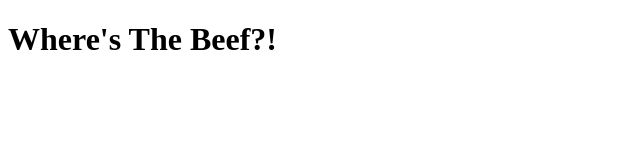
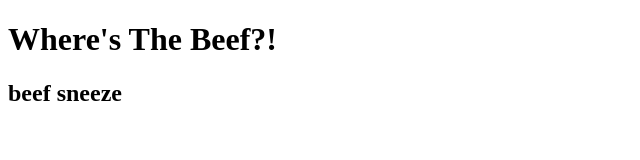
Before and after one commit to iamstillalexh/SDEV255Git, a plain HTML site: page index.html in a window 1280 px wide. Shown: the whole page, without its empty margins (0-640 px from the left). Drawn offline with Linux system fonts and the light colour scheme.

Commit message:
added beef sneeze

```diff
--- a/index.html
+++ b/index.html
@@ -8,6 +8,7 @@
   </head>
   <body>
     <h1>Where's The Beef?!</h1>
+    <h2>beef sneeze</h2>
     <script src="script.js"></script>
   </body>
 </html>
```
